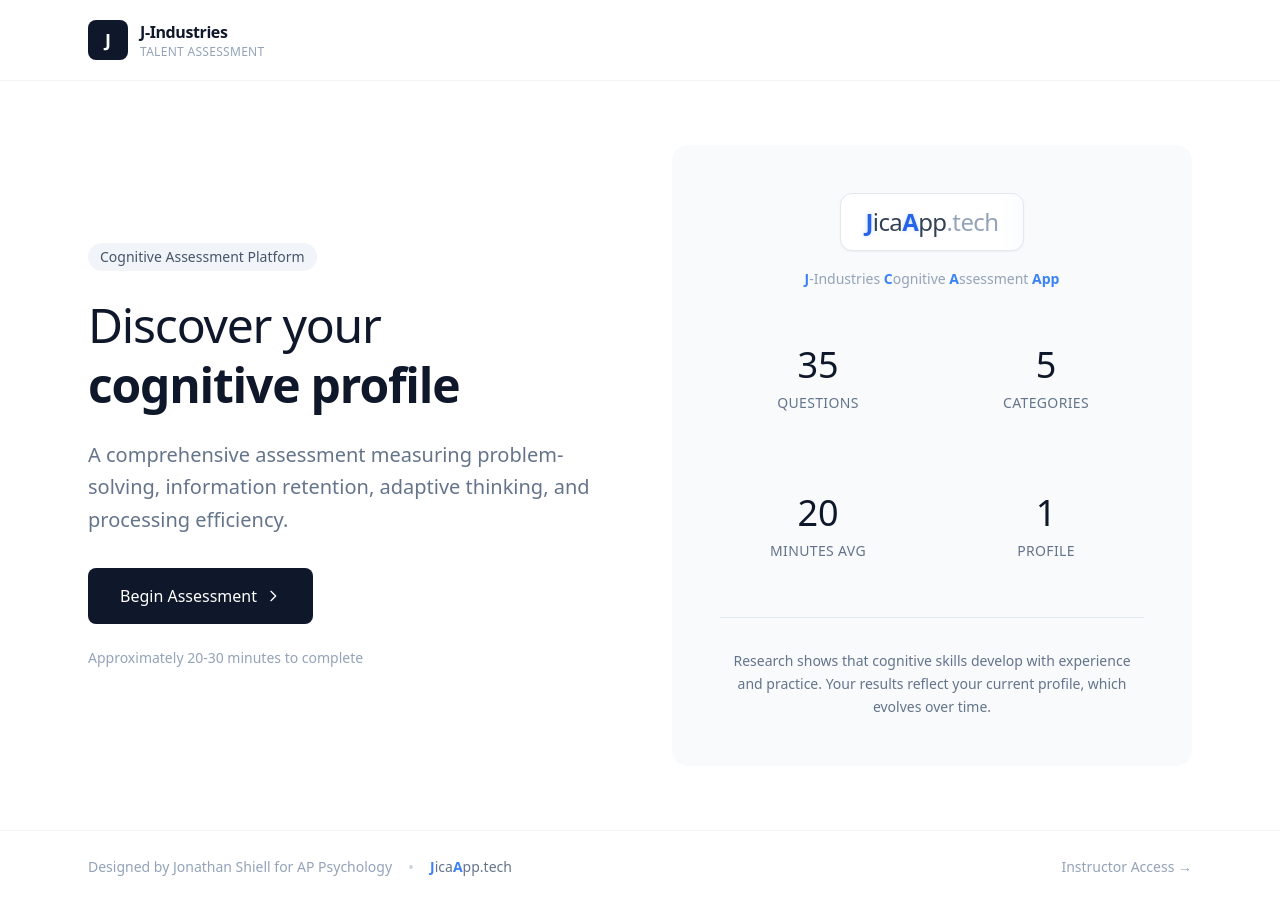
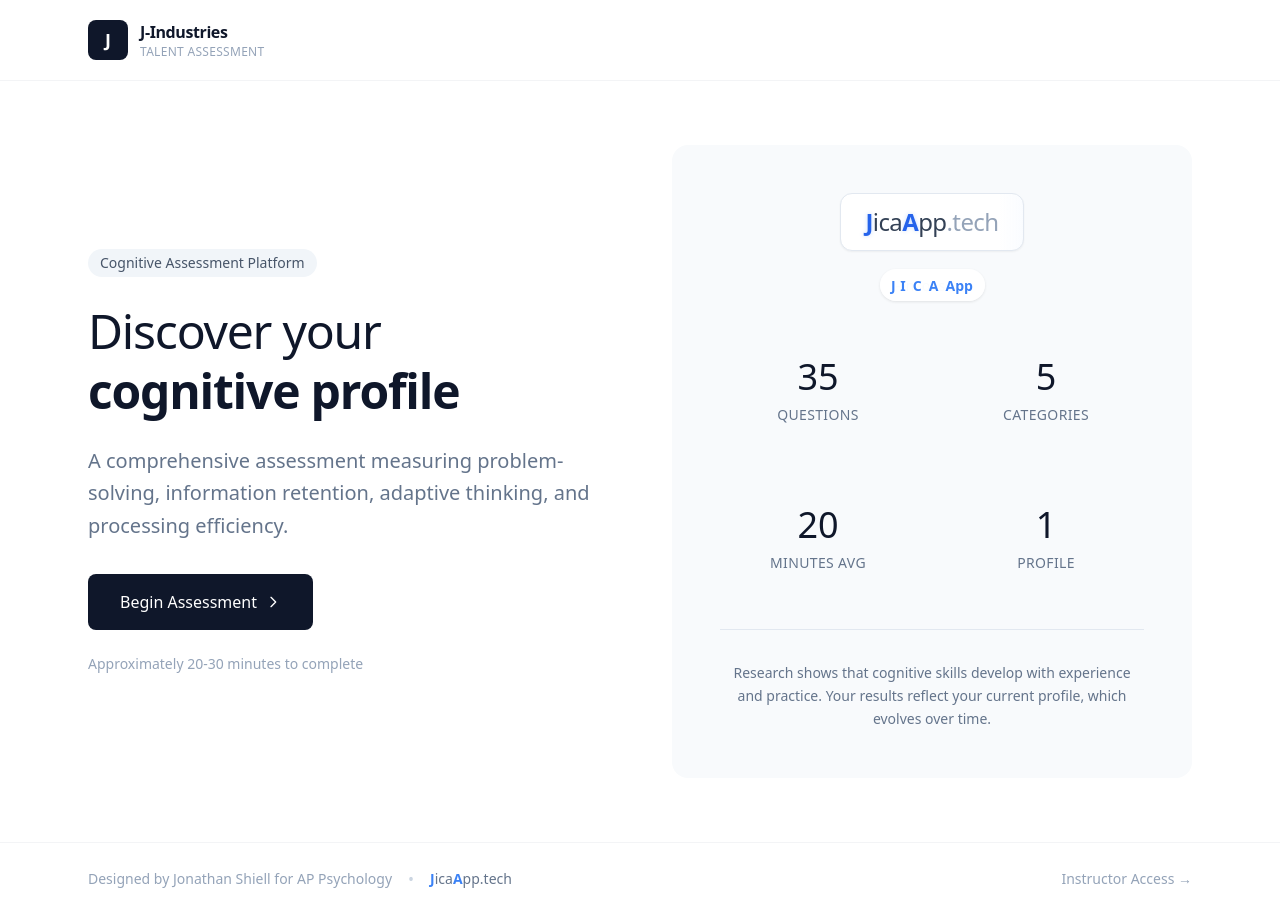
Before and after one commit to batmanhogwarts/jica-assessment, a React (Create React App) app: page / in a window 1280 px wide. Built offline with nearby package versions, Linux system fonts and the light colour scheme.

Commit message:
Update App.js

```diff
--- a/src/App.js
+++ b/src/App.js
@@ -91,12 +91,21 @@ const LandingPage = ({onStart,onSuffernAccess}) => (
                   <span className="font-light text-slate-400">.tech</span>
                 </span>
               </a>
-              <p className="mt-3 text-sm text-slate-400">
-                <span className="font-semibold text-blue-500">J</span><span>-Industries </span>
-                <span className="font-semibold text-blue-500">C</span><span>ognitive </span>
-                <span className="font-semibold text-blue-500">A</span><span>ssessment </span>
-                <span className="font-semibold text-blue-500">App</span>
-              </p>
+              <div className="mt-3 h-8 flex items-center justify-center">
+                <div className="animate-morph-container">
+                  <span className="inline-flex items-center text-sm">
+                    <span className="font-semibold text-blue-500">J</span>
+                    <span className="text-slate-400 animate-morph-text">-</span>
+                    <span className="font-semibold text-blue-500">I</span>
+                    <span className="text-slate-400 animate-morph-text">ndustries </span>
+                    <span className="font-semibold text-blue-500">C</span>
+                    <span className="text-slate-400 animate-morph-text">ognitive </span>
+                    <span className="font-semibold text-blue-500">A</span>
+                    <span className="text-slate-400 animate-morph-text">ssessment </span>
+                    <span className="font-semibold text-blue-500">App</span>
+                  </span>
+                </div>
+              </div>
             </div>
             <style>{`
               @keyframes sheen {
@@ -117,6 +126,16 @@ const LandingPage = ({onStart,onSuffernAccess}) => (
                 0%, 100% { text-shadow: 0 0 0 transparent; }
                 50% { text-shadow: 0 0 8px rgba(59, 130, 246, 0.5); }
               }
+              @keyframes morph-text {
+                0%, 40% { max-width: 200px; opacity: 1; }
+                50%, 90% { max-width: 0; opacity: 0; }
+                100% { max-width: 200px; opacity: 1; }
+              }
+              @keyframes morph-container {
+                0%, 40% { background: transparent; padding: 0; border-radius: 0; box-shadow: none; }
+                50%, 90% { background: white; padding: 4px 12px; border-radius: 9999px; box-shadow: 0 1px 3px rgba(0,0,0,0.1); }
+                100% { background: transparent; padding: 0; border-radius: 0; box-shadow: none; }
+              }
               .animate-sheen {
                 animation: sheen 3s ease-in-out infinite;
               }
@@ -128,6 +147,17 @@ const LandingPage = ({onStart,onSuffernAccess}) => (
               }
               .group:hover .animate-pulse-subtle {
                 animation: pulse-subtle 0.3s ease-in-out, letter-glow 0.5s ease-in-out infinite;
+              }
+              .animate-morph-text {
+                display: inline-block;
+                overflow: hidden;
+                white-space: nowrap;
+                animation: morph-text 6s ease-in-out infinite;
+              }
+              .animate-morph-container {
+                display: inline-block;
+                transition: all 0.3s ease;
+                animation: morph-container 6s ease-in-out infinite;
               }
             `}</style>
             <div className="grid grid-cols-2 gap-8">
```
